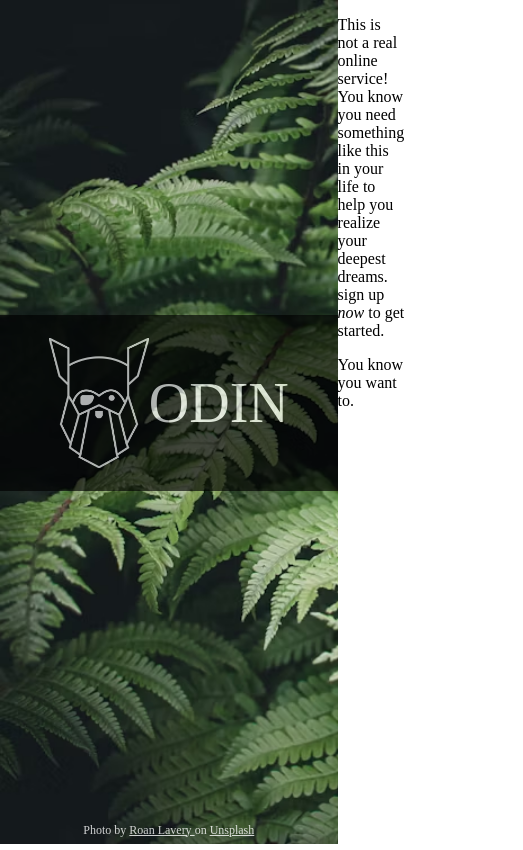
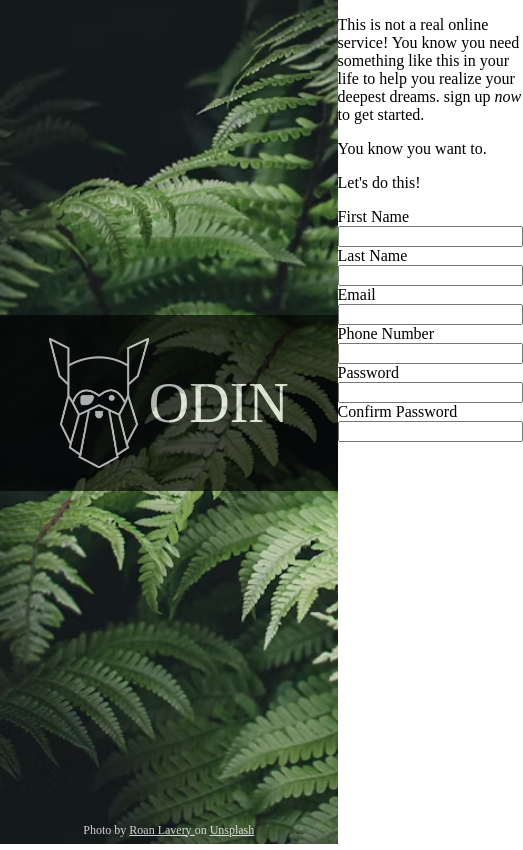
Before and after one commit to MihawkSolos/sign-up-form, a plain HTML site: page index.html in a window 390 px wide. Shown: the whole page, 523 px wide, since content can reach past the window. Drawn offline with Linux system fonts and the light colour scheme; a web font is replaced by a local one.

Commit message:
Added the html for the form and the inputs for the first/last names, email, phone number, and password.

```diff
--- a/index.html
+++ b/index.html
@@ -28,7 +28,40 @@
             <p>You know you want to.</p>
         </div>
         <div class="form-container">
+            <p class="form-message">Let's do this!</p>
+            <form>
+                <div class="firstName">
+                   <label for="first-name">First Name</label>
+                    <input type="text" id="first-name">
+                </div>
 
+                <div class="lastName">
+                    <label for="last-name">Last Name</label>
+                    <input type="text" id="last-name">
+                </div>
+
+                <div class="email">
+                    <label for="email">Email</label>
+                    <input type="email" id="email">
+                </div>
+
+                <div class="number">
+                    <label for="number">Phone Number</label>
+                    <input type="number" id="number">
+                </div>
+
+                <div class="password">
+                    <label for="password">Password</label>
+                    <input type="password" id="password">
+                </div>
+
+                <div class="confirm-password">
+                    <label for="confirm-password">Confirm Password</label>
+                    <input type="password" id="confirm-password">
+                </div>
+
+
+            </form>
         </div>
         <div class="btnContainer">
 
```
